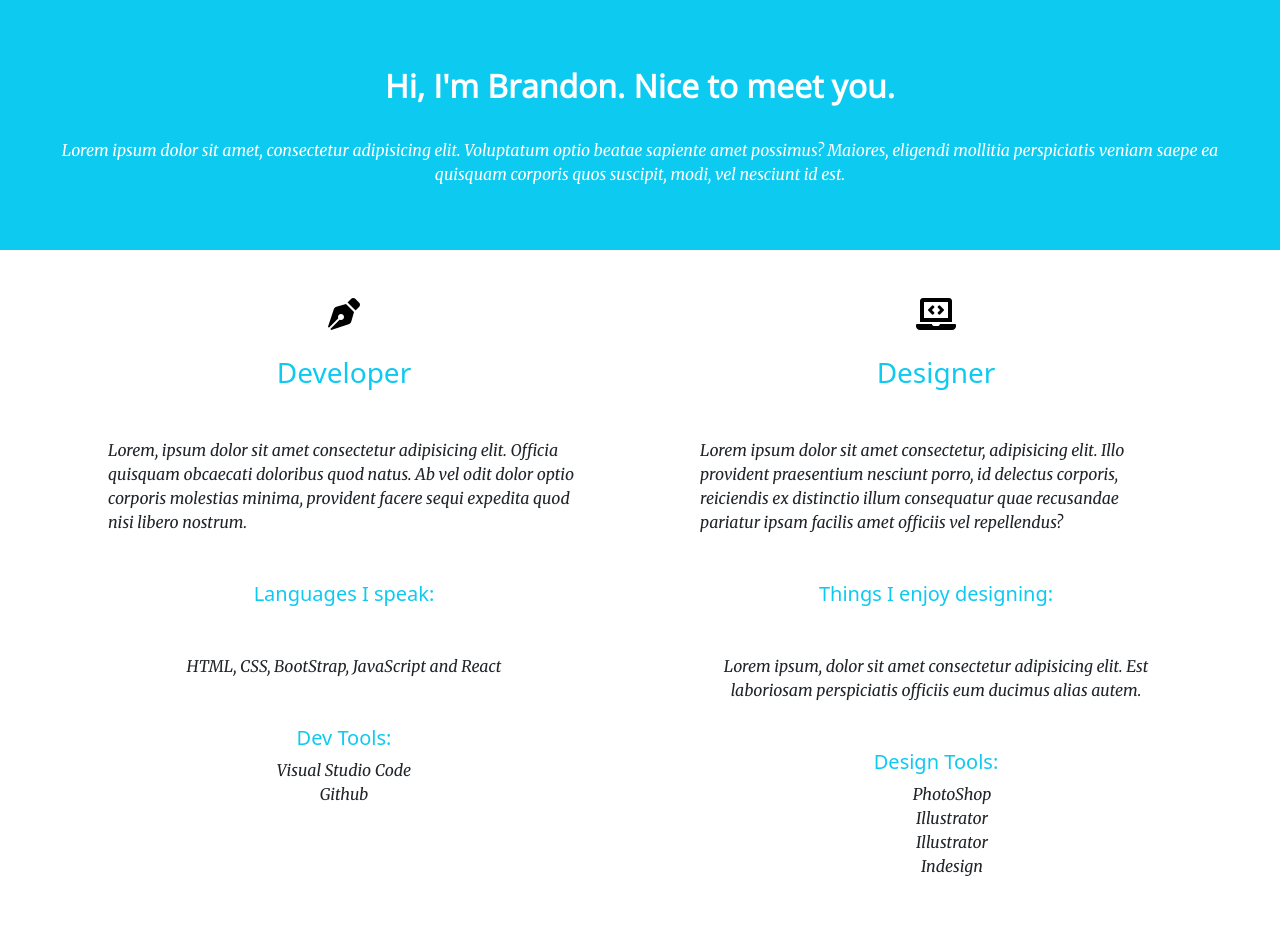
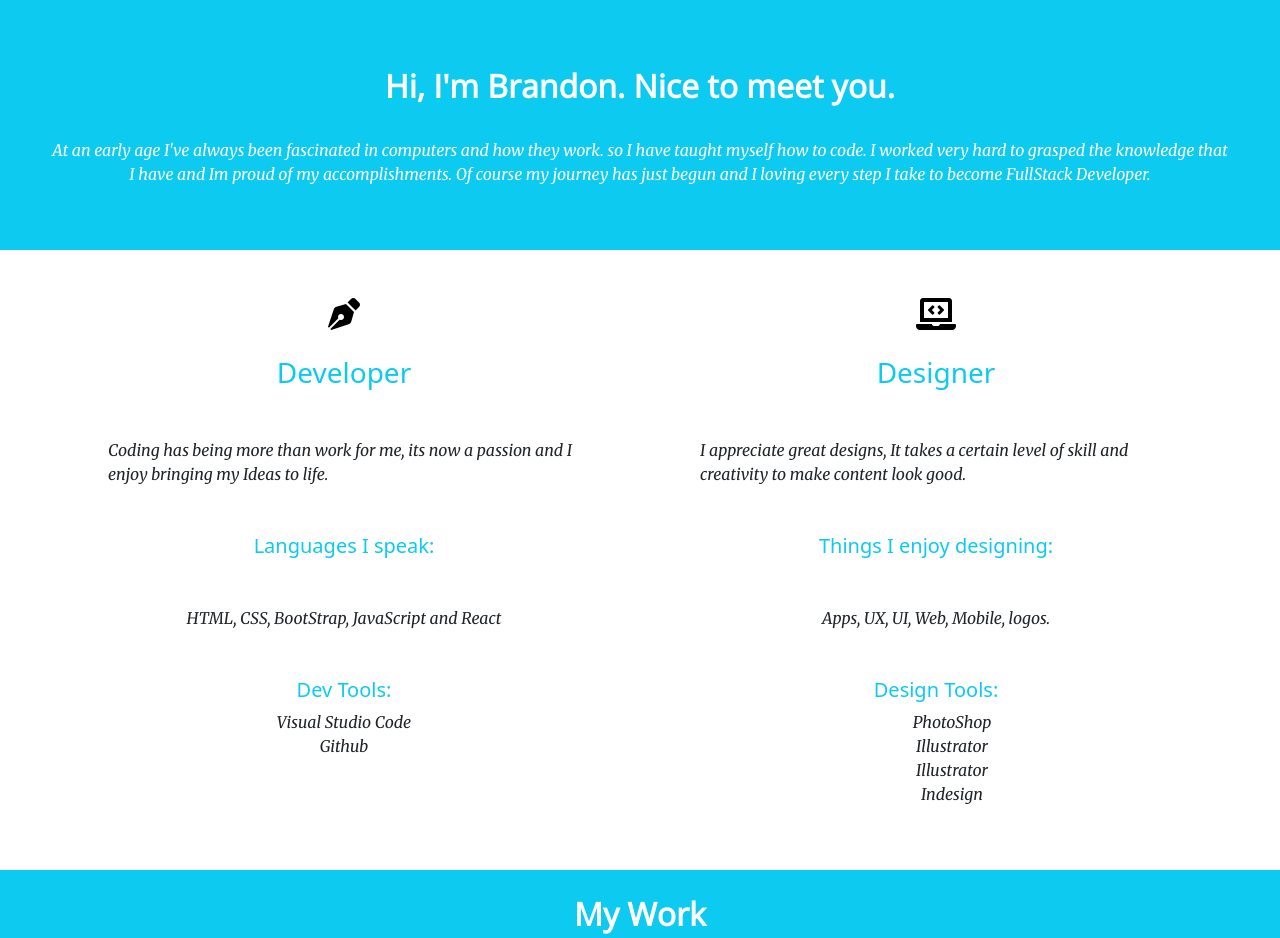
Before and after one commit to luffy119/luffy119.github.io, a plain HTML site: page index.html in a window 1280 px wide. Shown: the part 1240-2178 px from the top of the page. Drawn offline with nearby package versions, Linux system fonts and the light colour scheme.

Commit message:
Add files via upload

```diff
--- a/index.html
+++ b/index.html
@@ -47,7 +47,10 @@
             <div class="row">
                 <div class="col p-5 bg-info text-dark text-center">
                     <h2>Hi, I'm Brandon. Nice to meet you.</h2>
-                    <p class="about-text">Lorem ipsum dolor sit amet, consectetur adipisicing elit. Voluptatum optio beatae sapiente amet possimus? Maiores, eligendi mollitia perspiciatis veniam saepe ea quisquam corporis quos suscipit, modi, vel nesciunt id est.</p>
+                    <p class="about-text"> At an early age I've always been fascinated in computers and how they work. so I have taught
+                        myself how to code. I worked very hard to grasped the knowledge that I have and Im proud of my accomplishments. Of
+                        course my journey has just begun and I loving every step I take to become FullStack Developer.
+                    </p>
                 </div>
             </div>
         </section>
@@ -60,7 +63,7 @@
                             <i class="fas fa-pen-nib dev-img"></i>
                         </figure>
                         <h3 class="text-center m-4 text-info">Developer</h3>
-                        <p class="m-5">Lorem, ipsum dolor sit amet consectetur adipisicing elit. Officia quisquam obcaecati doloribus quod natus. Ab vel odit dolor optio corporis molestias minima, provident facere sequi expedita quod nisi libero nostrum.</p>
+                        <p class="m-5">Coding has being more than work for me, its now a passion and I enjoy bringing my Ideas to life.</p>
                         <h5 class="text-info text-center m-3"> Languages I speak:</h5>
                         <p class="text-center m-5">HTML, CSS, BootStrap, JavaScript and React</p>
                         <h5 class="text-info text-center">Dev Tools:</h5>
@@ -74,9 +77,9 @@
                             <i class="fas fa-laptop-code design-img"></i>
                         </figure>
                         <h3 class="text-center m-4 text-info">Designer</h3>
-                        <p class="m-5">Lorem ipsum dolor sit amet consectetur, adipisicing elit. Illo provident praesentium nesciunt porro, id delectus corporis, reiciendis ex distinctio illum consequatur quae recusandae pariatur ipsam facilis amet officiis vel repellendus?</p>
+                        <p class="m-5">I appreciate great designs, It takes a certain level of skill and creativity to make content look good.</p>
                         <h5 class="text-info  text-center m-3">Things I enjoy designing:</h5>
-                        <p class="text-center m-5">Lorem ipsum, dolor sit amet consectetur adipisicing elit. Est laboriosam perspiciatis officiis eum ducimus alias autem.</p>
+                        <p class="text-center m-5">Apps, UX, UI, Web, Mobile, logos.</p>
 
                         <h5 class="text-info text-center">Design Tools:</h5>
                         <ul class="text-center">
```
